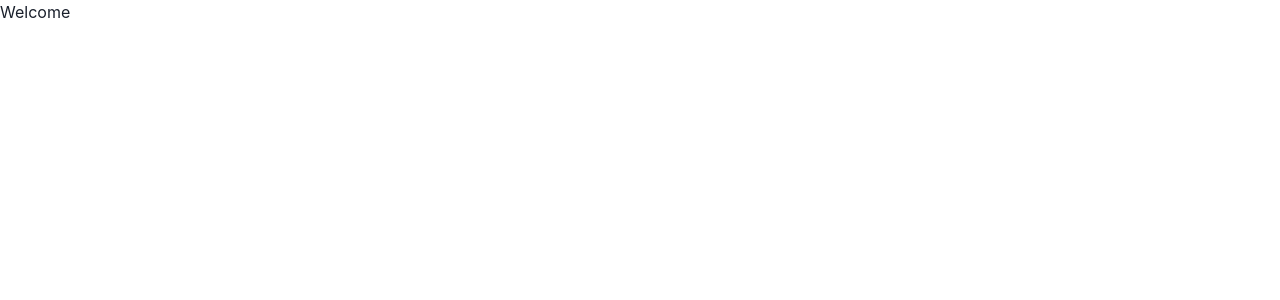
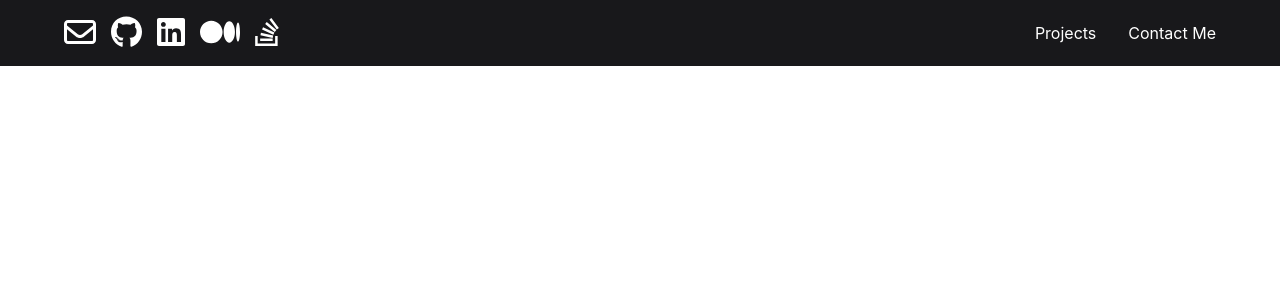
Before and after one commit to Aemal-shirzai/meta_react_portfolio, a React (Create React App) app: page / in a window 1280 px wide. Shown: the top 300 px of the page. Built offline with nearby package versions, Linux system fonts and the light colour scheme.

Commit message:
[IMP] Implement Header part.

```diff
--- a/src/App.js
+++ b/src/App.js
@@ -1,12 +1,13 @@
 import './App.css';
+import Header from './components/Header';
 
 function App() {
   return (
-    <div>
+    <main>
 
-      <h2>Welcome</h2>
+      <Header />
 
-    </div>
+    </main>
   );
 }
 
--- /dev/null
+++ b/src/components/Header.js
@@ -0,0 +1,73 @@
+import { Box, HStack, Menu, MenuButton } from "@chakra-ui/react";
+import { faGithub, faLinkedin, faMedium, faStackOverflow } from "@fortawesome/free-brands-svg-icons";
+import { faEnvelope } from "@fortawesome/free-regular-svg-icons";
+import { FontAwesomeIcon } from "@fortawesome/react-fontawesome";
+import { headerMainStyle, hStackStyle } from "../helpers/HeaderStyle";
+const socials = [
+    {
+      icon: faEnvelope,
+      url: "mailto: hello@example.com",
+    },
+    {
+      icon: faGithub,
+      url: "https://github.com",
+    },
+    {
+      icon: faLinkedin,
+      url: "https://www.linkedin.com",
+    },
+    {
+      icon: faMedium,
+      url: "https://medium.com",
+    },
+    {
+      icon: faStackOverflow,
+      url: "https://stackoverflow.com",
+    },
+  ];
+const Header = () => {
+
+    const handleClick = (anchor) => {
+        const id = `${anchor}-section`;
+        const element = document.getElementById(id);
+        if (element) {
+          element.scrollIntoView({
+            behavior: "smooth",
+            block: "start",
+          });
+        }
+    };
+
+    return (
+        <Box sx={headerMainStyle}>
+            <Box color="white" maxWidth="1280px" margin="0 auto">
+                <HStack sx={hStackStyle}>
+                    <nav>
+                        <HStack spacing="15px">
+                            {
+                                socials.map((social, index) => {
+                                    return <a key={index} href={social.url}>{ <FontAwesomeIcon size="2x" icon={ social.icon } />}</a>
+                                })
+                            }
+                        </HStack>
+                    </nav>
+                    <nav>
+                        <HStack spacing={8}>
+                            <Menu>
+                                <MenuButton as="button" onClick={() => handleClick('projects')}>
+                                    Projects
+                                </MenuButton>
+                                <MenuButton as="button" onClick={() => handleClick('contactme')}>
+                                    Contact Me
+                                </MenuButton>
+                            </Menu>
+                        </HStack>
+                    </nav>
+                </HStack>
+            </Box>
+        </Box>
+
+    );
+}
+
+export default Header;
--- /dev/null
+++ b/src/helpers/HeaderStyle.js
@@ -0,0 +1,23 @@
+const headerMainStyle = {
+    position: "fixed",
+    top: 0,
+    left: 0,
+    right: 0,
+    translateY: 0,
+    transitionProperty: "transform",
+    transitionDuration: ".3s",
+    transitionTimingFunction: "ease-in-out",
+    backgroundColor: "#18181b",
+}
+
+const hStackStyle = {
+    px: 16,
+    py: 4,
+    justifyContent: "space-between",
+    alignItems: "center"
+}
+
+export {
+    headerMainStyle,
+    hStackStyle
+}
```
